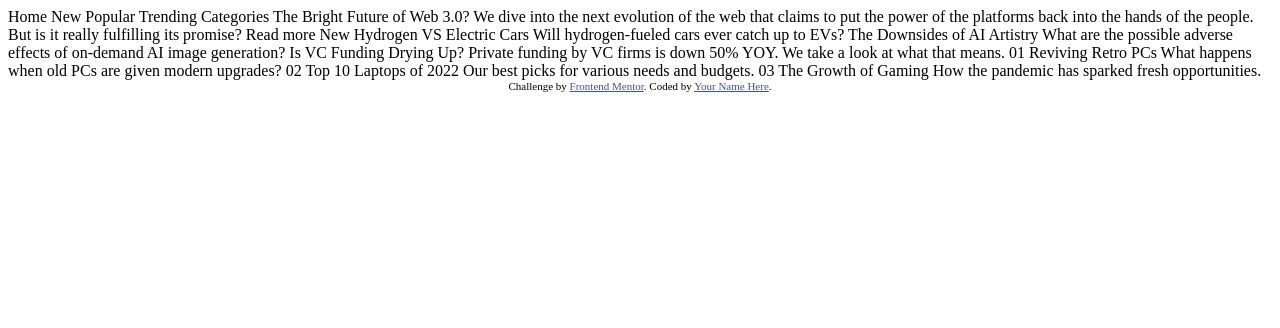
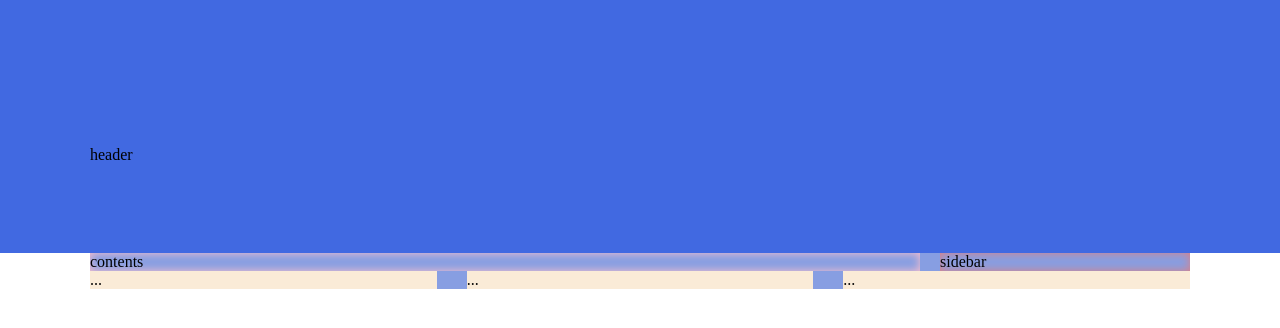
Before and after one commit to kimtaejin3/news-homepage, a plain HTML site: page index.html in a window 1280 px wide. Drawn offline with Linux system fonts and the light colour scheme.

Commit message:
feat: Add  html-css layout

```diff
--- a/index.html
+++ b/index.html
@@ -1,60 +1,60 @@
 <!DOCTYPE html>
 <html lang="en">
   <head>
-  <meta charset="UTF-8">
-  <meta name="viewport" content="width=device-width, initial-scale=1.0"> <!-- displays site properly based on user's device -->
+    <meta charset="UTF-8" />
+    <meta name="viewport" content="width=device-width, initial-scale=1.0" />
+    <!-- displays site properly based on user's device -->
 
-  <link rel="icon" type="image/png" sizes="32x32" href="./assets/images/favicon-32x32.png">
+    <link
+      rel="icon"
+      type="image/png"
+      sizes="32x32"
+      href="./assets/images/favicon-32x32.png"
+    />
+
+    <link rel="stylesheet" href="style.css" />
 
     <title>Frontend Mentor | News homepage</title>
 
     <!-- Feel free to remove these styles or customise in your own stylesheet 👍 -->
     <style>
-    .attribution { font-size: 11px; text-align: center; }
-    .attribution a { color: hsl(228, 45%, 44%); }
+      .attribution {
+        font-size: 11px;
+        text-align: center;
+      }
+      .attribution a {
+        color: hsl(228, 45%, 44%);
+      }
     </style>
   </head>
   <body>
+    <header class="header">
+      <div class="l_wrapper">header</div>
+    </header>
 
-  Home
-  New
-  Popular
-  Trending
-  Categories
+    <main class="main">
+      <div class="l_wrapper">
+        <section class="section">
+          <div class="l_container">
+            <div class="l_contents">contents</div>
+            <aside class="l_sidebar">sidebar</aside>
+          </div>
+        </section>
+        <section class="section">
+          <div class="l_row">
+            <div class="l_col">...</div>
+            <div class="l_col">...</div>
+            <div class="l_col">...</div>
+          </div>
+        </section>
+      </div>
+    </main>
 
-  The Bright Future of Web 3.0?
-
-  We dive into the next evolution of the web that claims to put the power of the platforms back into the hands of the people.
-  But is it really fulfilling its promise?
-
-  Read more
-
-  New
-
-  Hydrogen VS Electric Cars
-  Will hydrogen-fueled cars ever catch up to EVs?
-
-  The Downsides of AI Artistry
-  What are the possible adverse effects of on-demand AI image generation?
-
-  Is VC Funding Drying Up?
-  Private funding by VC firms is down 50% YOY. We take a look at what that means.
-
-  01
-  Reviving Retro PCs
-  What happens when old PCs are given modern upgrades?
-
-  02
-  Top 10 Laptops of 2022
-  Our best picks for various needs and budgets.
-
-  03
-  The Growth of Gaming
-  How the pandemic has sparked fresh opportunities.
-
-  <div class="attribution">
-    Challenge by <a href="https://www.frontendmentor.io?ref=challenge" target="_blank">Frontend Mentor</a>.
-    Coded by <a href="#">Your Name Here</a>.
-  </div>
+    <!-- <div class="attribution">
+      Challenge by
+      <a href="https://www.frontendmentor.io?ref=challenge" target="_blank"
+        >Frontend Mentor</a
+      >. Coded by <a href="#">Taejin Kim</a>.
+    </div> -->
   </body>
 </html>
--- /dev/null
+++ b/style.css
@@ -0,0 +1,64 @@
+/* reset */
+* {
+  margin: initial;
+  padding: initial;
+}
+
+li {
+  list-style-type: none;
+}
+
+img {
+  max-width: 100%;
+  height: auto;
+  vertical-align: top;
+}
+
+a {
+  color: inherit;
+  text-decoration: none;
+}
+
+/* layout */
+.l_wrapper {
+  max-width: 1100px;
+  margin: 0 auto;
+  padding: 0 10px;
+}
+
+.l_container {
+  display: flex;
+  gap: 20px;
+}
+
+.l_contents {
+  flex: 1;
+  box-shadow: inset 0 0 10px pink;
+}
+
+.l_sidebar {
+  flex-shrink: 0;
+  flex-basis: 250px;
+  box-shadow: inset 0 0 10px rgb(226, 127, 127);
+}
+
+.l_row {
+  display: flex;
+  gap: 30px;
+  flex-wrap: wrap;
+}
+
+.l_col {
+  background-color: antiquewhite;
+  flex: 1;
+}
+
+/* component */
+.header {
+  background-color: royalblue;
+  padding: 146px 0 89px 0;
+}
+
+.section {
+  background-color: rgb(135, 158, 226);
+}
```
Also changed, not shown: text.html (added, +10 -0 lines), 1 other file. Lines whose indentation alone changed are shown as unchanged.
